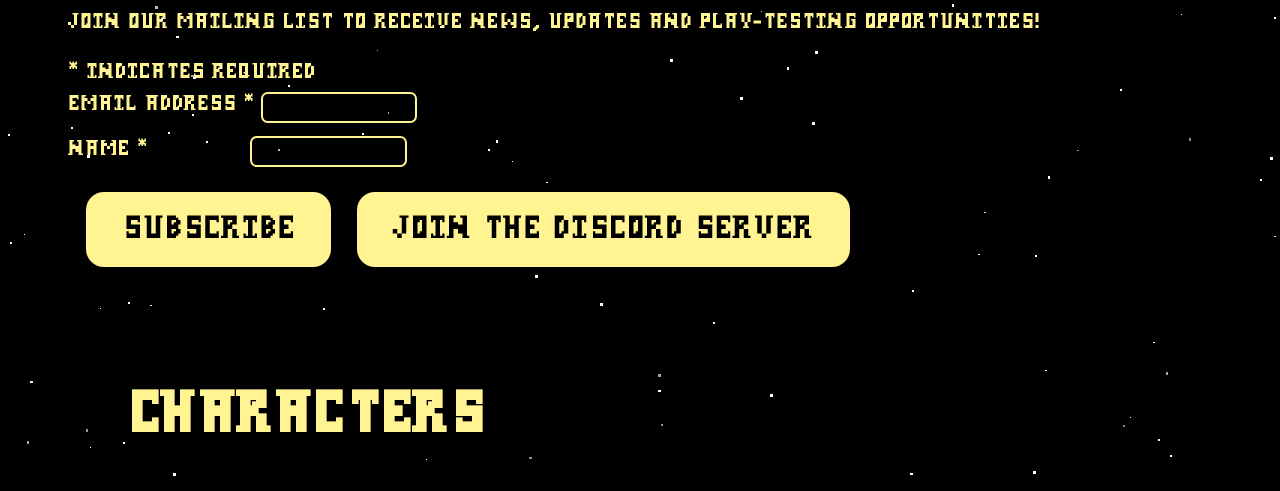
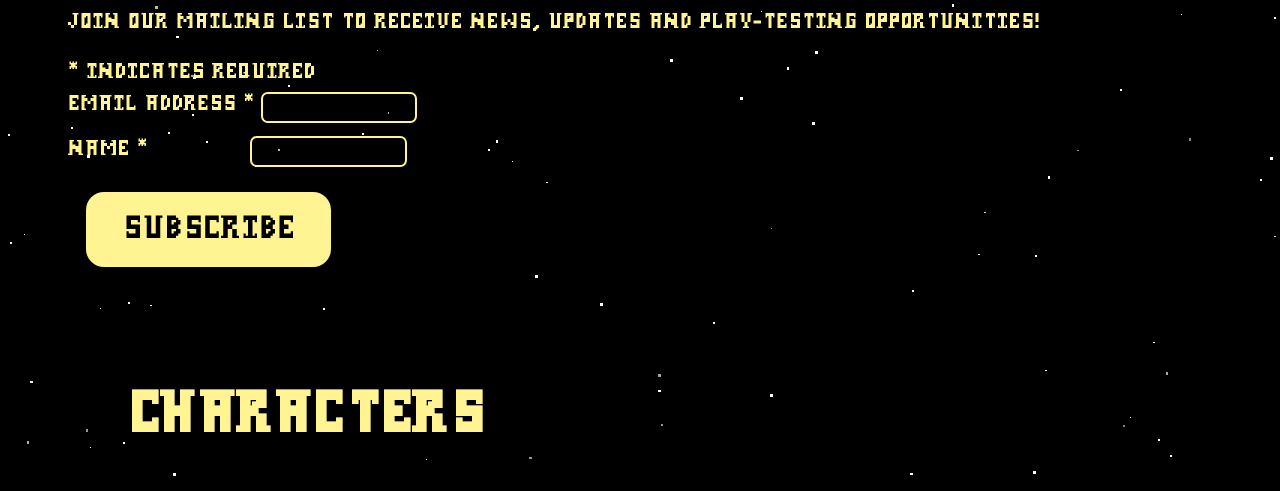
Before and after one commit to BenjaminBogBog/SigilsOfFateWeb, a website: page index.html in a window 1280 px wide. Shown: the part 543-1034 px from the top of the page. Drawn offline with Linux system fonts and the light colour scheme.

Commit message:
Update index.html

```diff
--- a/index.html
+++ b/index.html
@@ -35,7 +35,7 @@
                         <div class="optionalParent">
                             <div class="clear foot">
                                 <input type="submit" name="subscribe" id="mc-embedded-subscribe" class="button" value="Subscribe">
-                                <button type="button" id="mc-embedded-subscribe" class="button" onclick="window.location.href='https://discord.gg/KuweArup7s';">Join the Discord Server</button>
+                                <!-- <button type="button" id="mc-embedded-subscribe" class="button" onclick="window.location.href='https://discord.gg/KuweArup7s';">Join the Discord Server</button> -->
                             </div>
                          </div>
                     </div>
```
